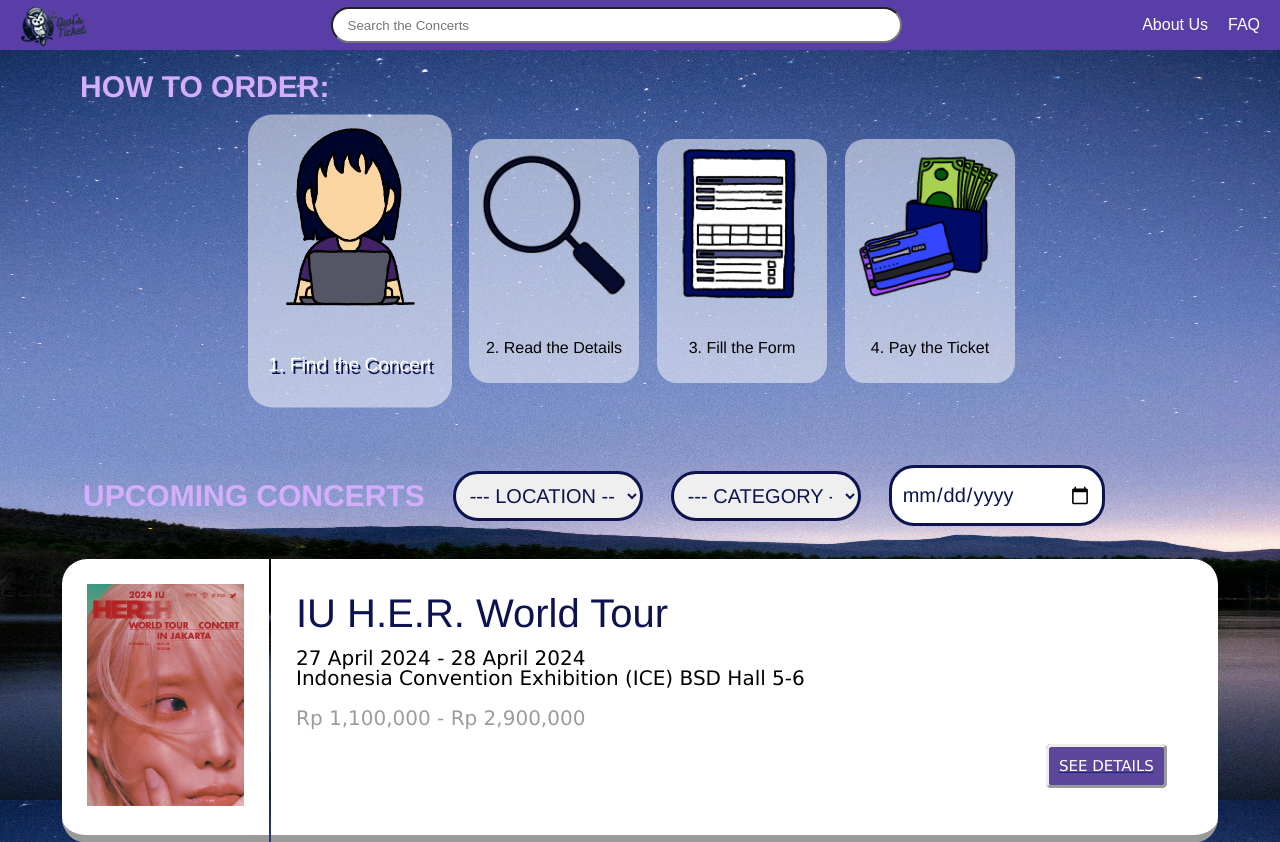
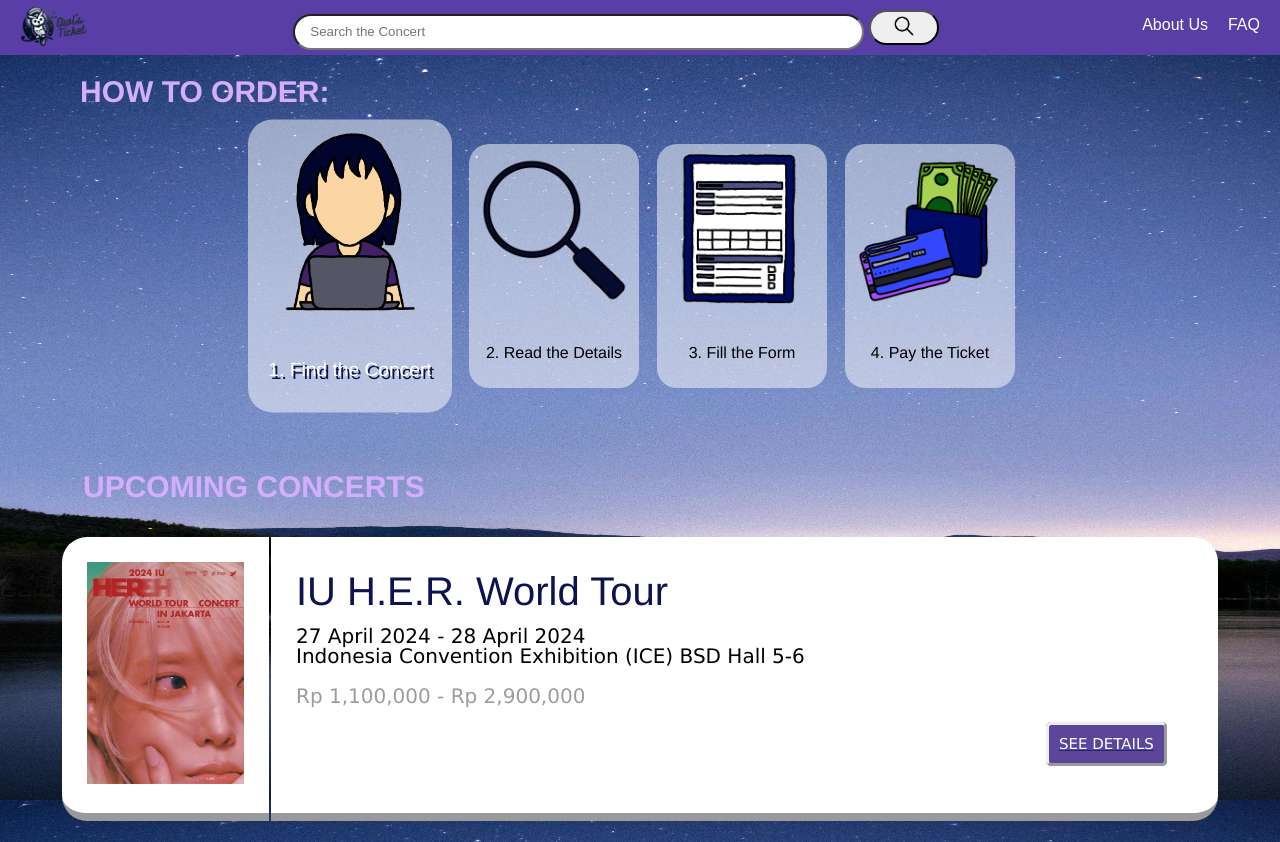
Before and after one commit to StefaniHrt/Owl-s-Ticket, a PHP site: page /main_page.php in a window 1280 px wide. Shown: the top 842 px of the page. Run offline with PHP 8.4, Linux system fonts and the light colour scheme; data comes from the database, SQL or seed files in the repository; lists and menus that the app fills with data are empty.

Commit message:
search (unfinished)

```diff
--- a/main_page.css
+++ b/main_page.css
@@ -18,11 +18,23 @@
     z-index: 1000;
     top: 0;
     font-family: Arial, sans-serif;
+    padding-bottom: 5px;
 }
 
 header img {
     height: 50px;
     margin-left: 1.5%;
+}
+
+header button{
+    border-radius: 25px;
+    height: 35px;
+    width: 70px;
+    margin-top: 10px;
+    img{
+        width: 20px;
+        height: 20px;
+    }
 }
 
 /* nav{
--- a/main_page.php
+++ b/main_page.php
@@ -10,7 +10,10 @@
     <main>
         <header>
             <img src="img/owlsticketlogo.png" alt="logo owl's ticket">
-            <input type="text" class="search" placeholder="Search the Concerts">
+            <form method="POST" action="">
+                <input type="text" name="search" class="search" placeholder="Search the Concert">
+                <button type="submit" name="submit_search"><img src="img/search.png"></button>
+            </form>
             <nav>
                 <ul>
                     <li><a href="#">About Us</a></li>
@@ -44,7 +47,7 @@
                         <th>
                             <h1>UPCOMING CONCERTS</h1>
                         </th>
-                        <th>
+                        <!-- <th>
                             <select class="loc">
                                 <option value="location">--- LOCATION --- </option>
                                 <option value="jkt">DKI JAKARTA</option>
@@ -61,23 +64,47 @@
                         </th>
                         <th>
                             <input type="date" class="dt">
-                        </th>
+                        </th> -->
                     </tr>
                 </thead>
             </table>
             <br>
-
             <?php
 include 'connection.php';
 
+if (isset($_POST['submit_search'])) {
+    // Ambil input pencarian
+    $search = isset($_POST['search']) ? strtolower($_POST['search']) : '';
+    $search = mysqli_real_escape_string($conn, $search);
+
+    // Query pencarian
     $sql = "SELECT k.ID_konser, k.nama_konser, k.tanggal_awal, k.tanggal_akhir, k.venue, k.poster,
-                    MIN(c.harga) as harga_terendah, MAX(c.harga) as harga_tertinggi
+                MIN(c.harga) AS harga_terendah, MAX(c.harga) AS harga_tertinggi
             FROM konser k
             JOIN kursi c ON k.ID_konser = c.ID_konser
-                GROUP BY k.ID_konser";
-        $result = $conn->query($sql);
+            LEFT JOIN artis_konser ak ON k.ID_konser = ak.ID_konser
+            LEFT JOIN artis a ON ak.ID_artis = a.ID_artis
+            WHERE k.tanggal_akhir >= CURDATE()";
+
+    // Tambahkan kondisi pencarian jika input tidak kosong
+    if (!empty($search)) {
+        $sql .= " AND (
+                    LOWER(k.nama_konser) LIKE '%$search%' OR
+                    LOWER(a.nama_artis) LIKE '%$search%' OR
+                    LOWER(k.lokasi) LIKE '%$search%' OR
+                    LOWER(k.venue) LIKE '%$search%' OR
+                    LOWER(k.tanggal_awal) LIKE '%$search%' OR
+                    LOWER(k.tanggal_akhir) LIKE '%$search%'
+                )";
+    }
+
+    $sql .= " GROUP BY k.ID_konser";
+
+    // Eksekusi query
+    $result = mysqli_query($conn, $sql);
 
     if ($result->num_rows > 0) {
+        // Tampilkan hasil pencarian
         while($row = $result->fetch_assoc()) {
             echo "<table class='concerts'>";
             echo "<tr>";
@@ -100,9 +127,47 @@
     } else {
         echo "0 results";
     }
+} else {
+    // Tampilkan semua konser jika tombol search tidak ditekan
+    $sql = "SELECT k.ID_konser, k.nama_konser, k.tanggal_awal, k.tanggal_akhir, k.venue, k.poster,
+                MIN(c.harga) AS harga_terendah, MAX(c.harga) AS harga_tertinggi
+            FROM konser k
+            JOIN kursi c ON k.ID_konser = c.ID_konser
+            GROUP BY k.ID_konser";
 
+    // Eksekusi query
+    $result = $conn->query($sql);
+
+    if ($result->num_rows > 0) {
+        // Tampilkan semua konser
+        while($row = $result->fetch_assoc()) {
+            echo "<table class='concerts'>";
+            echo "<tr>";
+            echo "<td class='poster'><img src='img/" . $row["poster"] . "' width='157px' height='222px' alt='" . $row["poster"] . "'></td>";
+            echo "<td class='desc'>";
+            echo "<span class='judul'>" . $row["nama_konser"] . "</span>";
+            echo "<p class='date'>" . date("d F Y", strtotime($row["tanggal_awal"]));
+            if ($row["tanggal_akhir"]) {
+                echo " - " . date("d F Y", strtotime($row["tanggal_akhir"]));
+            }
+            echo "</p>";
+            echo "<p class='place'>" . $row["venue"] . "<p>";
+            echo "<p class='price'>Rp " . number_format($row["harga_terendah"]) . " - Rp " . number_format($row["harga_tertinggi"]) . "<p>";
+            echo "<br>";
+            echo "<a href='details.php?ID_konser=" . $row["ID_konser"] . "'>SEE DETAILS</a>";
+            echo "</td>";
+            echo "</tr>";
+            echo "</table>";
+        }
+    } else {
+        echo "0 results";
+    }
+}
+
+// Tutup koneksi
 $conn->close();
 ?>
+
         </div>
     </main>
     <footer>
```
Also changed, not shown: img/search.png (added). Lines whose indentation alone changed are shown as unchanged.
